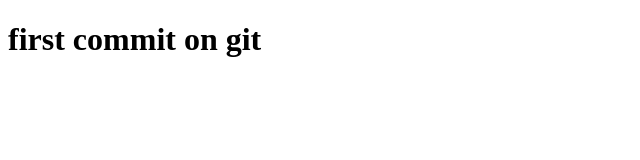
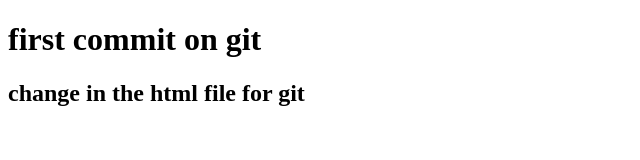
Before and after one commit to satish-tardale/demo2, a plain HTML site: page index.html in a window 1280 px wide. Shown: the whole page, without its empty margins (0-640 px from the left). Drawn offline with Linux system fonts and the light colour scheme.

Commit message:
index.html updated

```diff
--- a/index.html
+++ b/index.html
@@ -7,5 +7,6 @@
 </head>
 <body>
     <h1>first commit on git</h1>
+    <h2>change in the html file for git</h2>
 </body>
 </html>
```
